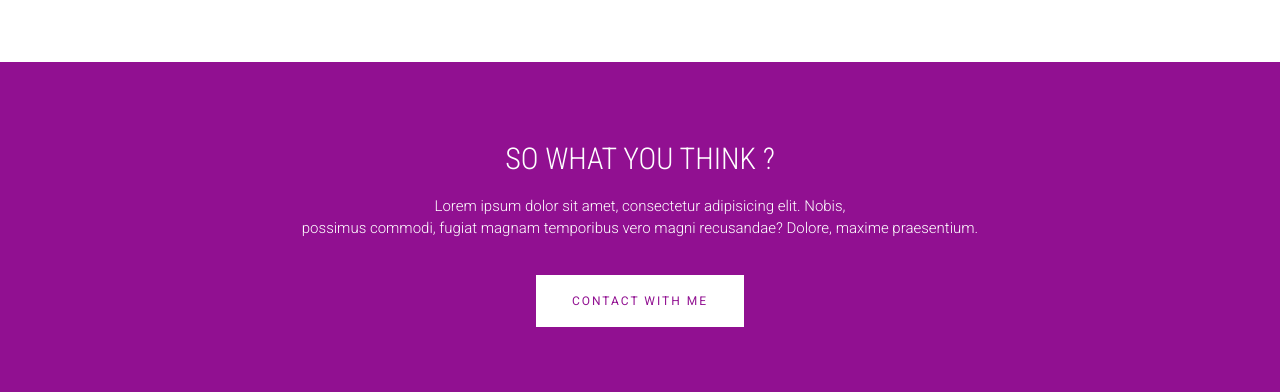
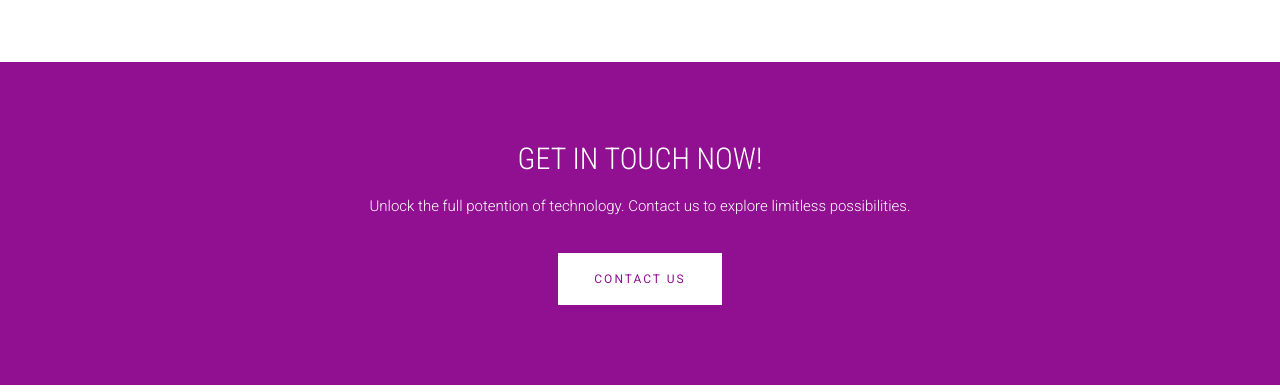
Before and after one commit to emile-tech/digitalexcelconsults, a plain HTML site: page service.html in a window 1280 px wide. Shown: the part 3075-3467 px from the top of the page. Drawn offline with Linux system fonts and the light colour scheme; files whose address does not match are found by name; a web font is replaced by a local one.

Commit message:
Updated the call to action on the services page

```diff
--- a/service.html
+++ b/service.html
@@ -538,9 +538,9 @@ Portfolio Section Start
                   <div class="row">
                       <div class="col-md-12">
                           <div class="block">
-                                <h2 class="title wow fadeInDown" data-wow-delay=".3s" data-wow-duration="500ms">SO WHAT YOU THINK ?</h1>
-                                <p class="wow fadeInDown" data-wow-delay=".5s" data-wow-duration="500ms">Lorem ipsum dolor sit amet, consectetur adipisicing elit. Nobis,<br>possimus commodi, fugiat magnam temporibus vero magni recusandae? Dolore, maxime praesentium.</p>
-                                <a href="contact.html" class="btn btn-default btn-contact wow fadeInDown" data-wow-delay=".7s" data-wow-duration="500ms">Contact With Me</a>
+                              <h2 class="title wow fadeInDown" data-wow-delay=".3s" data-wow-duration="500ms">GET IN TOUCH NOW!</h1>
+                              <p class="wow fadeInDown" data-wow-delay=".5s" data-wow-duration="500ms">Unlock the full potention of technology. Contact us to explore limitless possibilities.</p>
+                              <a href="contact.html" class="btn btn-default btn-contact wow fadeInDown" data-wow-delay=".7s" data-wow-duration="500ms">Contact Us</a>
                           </div>
                       </div>
 
```
Also changed, not shown: index.html (+1 -1 lines). Lines whose indentation alone changed are shown as unchanged.
